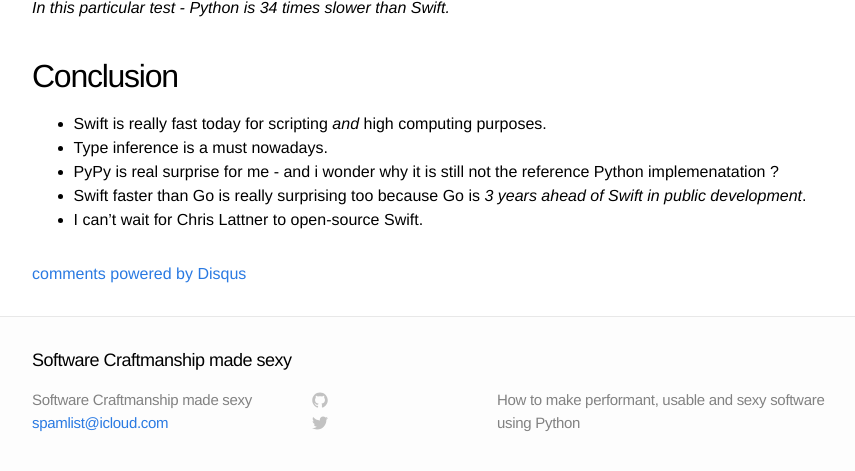
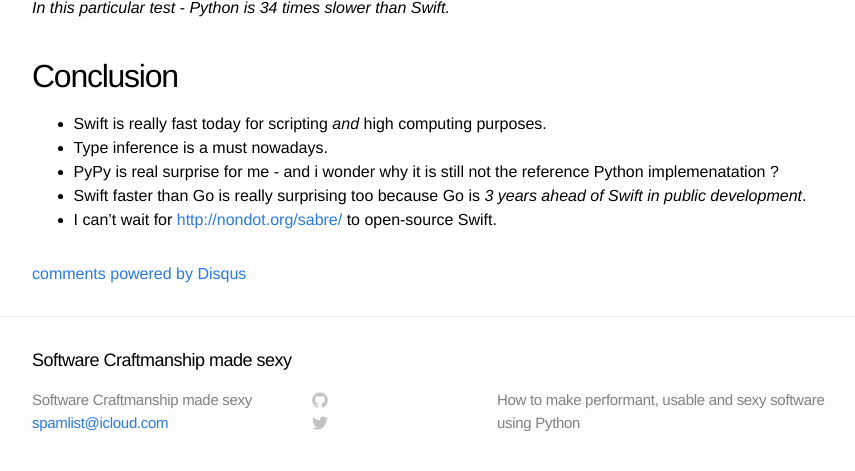
Before and after one commit to vi4m/vi4m.github.io, a Jekyll site: the page built from _posts/2015-02-22-swift-vs-others.markdown, in a window 1280 px wide and 900 px high, scrolled down 2506 px, cut to the strip 421-892 px from the top of the window. Shown: the whole strip, without its empty margins (208-1063 px from the left). Built offline with Jekyll 4.4.1, drawn with Linux system fonts in a browser that asks for light colours; comment, search, counter and statistics services are not loaded.

Commit message:
Update 2015-02-22-swift-vs-others.markdown

```diff
--- a/_posts/2015-02-22-swift-vs-others.markdown
+++ b/_posts/2015-02-22-swift-vs-others.markdown
@@ -64,4 +64,4 @@
 - Type inference is a must nowadays.
 - PyPy is real surprise for me - and i wonder why it is still not the reference Python implemenatation ?
 - Swift faster than Go is really surprising too because Go is *3 years ahead of Swift in public development*.
-- I can't wait for Chris Lattner to open-source Swift.
+- I can't wait for [http://nondot.org/sabre/](Chris Lattner) to open-source Swift.
```
